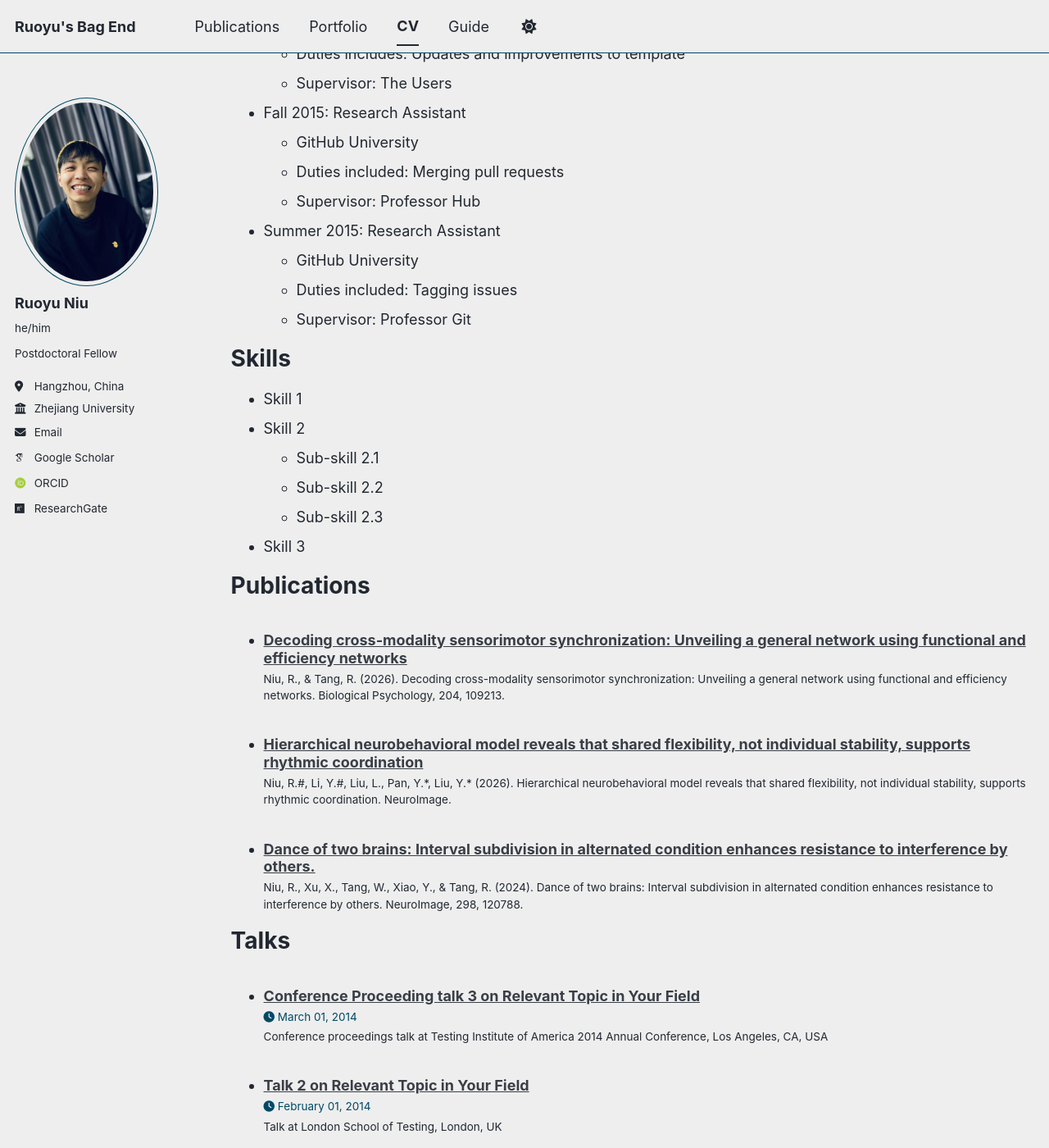
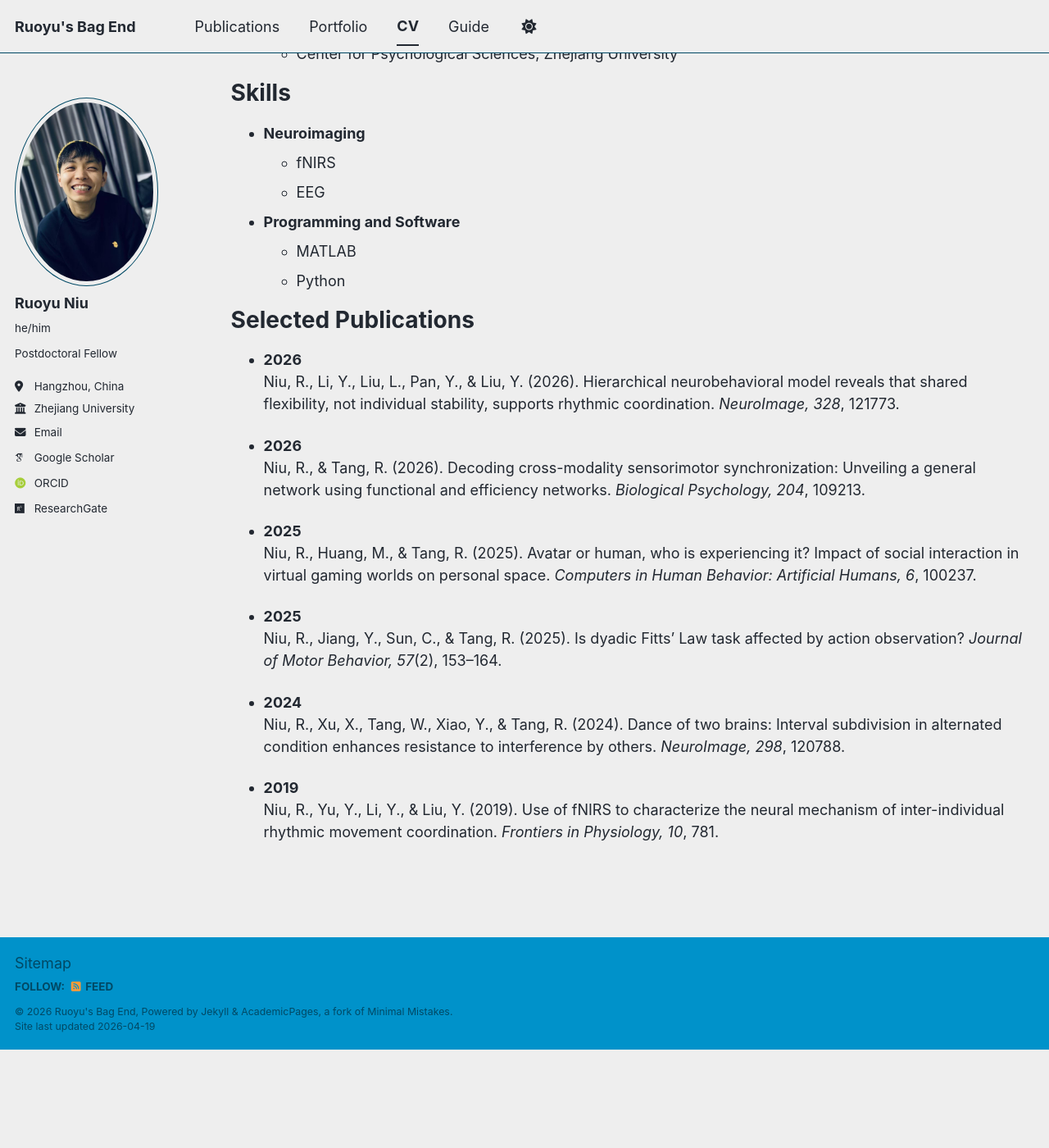
Before and after one commit to ruoyuniu112/ruoyuniu112.github.io, a Jekyll site: the page built from _pages/cv.md, in a window 1280 px wide and 1400 px high, scrolled down 384 px. Shown: the whole window at 82% size. Built offline with Jekyll 4.4.1, drawn with Linux system fonts in a browser that asks for light colours; some web fonts are replaced; a script bundle is joined from its source files by our own code; library files that are not in the unit come from our copies; after the commit the page ends 1664 px from its top, so only the background shows below that; some of the changed text lies outside the part shown.

Commit message:
Update cv.md

```diff
--- a/_pages/cv.md
+++ b/_pages/cv.md
@@ -11,54 +11,43 @@
 
 Education
 ======
-* Ph.D in Version Control Theory, GitHub University, 2018 (expected)
-* M.S. in Jekyll, GitHub University, 2014
-* B.S. in GitHub, GitHub University, 2012
+* **Ph.D. in Psychology**, Nanjing University, 2025
+* **M.S. in Psychology**, Shanghai University of Sport, 2020
 
-Work experience
+Work Experience
 ======
-* Spring 2024: Academic Pages Collaborator
-  * GitHub University
-  * Duties includes: Updates and improvements to template
-  * Supervisor: The Users
+* **2026 to present: Postdoctoral Researcher**
+  * Department of Psychology, Zhejiang University
 
-* Fall 2015: Research Assistant
-  * GitHub University
-  * Duties included: Merging pull requests
-  * Supervisor: Professor Hub
-
-* Summer 2015: Research Assistant
-  * GitHub University
-  * Duties included: Tagging issues
-  * Supervisor: Professor Git
+* **2020 to 2021: Research Assistant**
+  * Center for Psychological Sciences, Zhejiang University
 
 Skills
 ======
-* Skill 1
-* Skill 2
-  * Sub-skill 2.1
-  * Sub-skill 2.2
-  * Sub-skill 2.3
-* Skill 3
+* **Neuroimaging**
+  * fNIRS
+  * EEG
 
-Publications
+* **Programming and Software**
+  * MATLAB
+  * Python
+
+Selected Publications
 ======
-  <ul>{% for post in site.publications reversed %}
-    {% include archive-single-cv.html %}
-  {% endfor %}</ul>
+* **2026**
+  Niu, R., Li, Y., Liu, L., Pan, Y., & Liu, Y. (2026). Hierarchical neurobehavioral model reveals that shared flexibility, not individual stability, supports rhythmic coordination. *NeuroImage, 328*, 121773.
 
-Talks
-======
-  <ul>{% for post in site.talks reversed %}
-    {% include archive-single-talk-cv.html  %}
-  {% endfor %}</ul>
+* **2026**
+  Niu, R., & Tang, R. (2026). Decoding cross-modality sensorimotor synchronization: Unveiling a general network using functional and efficiency networks. *Biological Psychology, 204*, 109213.
 
-Teaching
-======
-  <ul>{% for post in site.teaching reversed %}
-    {% include archive-single-cv.html %}
-  {% endfor %}</ul>
+* **2025**
+  Niu, R., Huang, M., & Tang, R. (2025). Avatar or human, who is experiencing it? Impact of social interaction in virtual gaming worlds on personal space. *Computers in Human Behavior: Artificial Humans, 6*, 100237.
 
-Service and leadership
-======
-* Currently signed in to 43 different slack teams
+* **2025**
+  Niu, R., Jiang, Y., Sun, C., & Tang, R. (2025). Is dyadic Fitts’ Law task affected by action observation? *Journal of Motor Behavior, 57*(2), 153–164.
+
+* **2024**
+  Niu, R., Xu, X., Tang, W., Xiao, Y., & Tang, R. (2024). Dance of two brains: Interval subdivision in alternated condition enhances resistance to interference by others. *NeuroImage, 298*, 120788.
+
+* **2019**
+  Niu, R., Yu, Y., Li, Y., & Liu, Y. (2019). Use of fNIRS to characterize the neural mechanism of inter-individual rhythmic movement coordination. *Frontiers in Physiology, 10*, 781.
```
